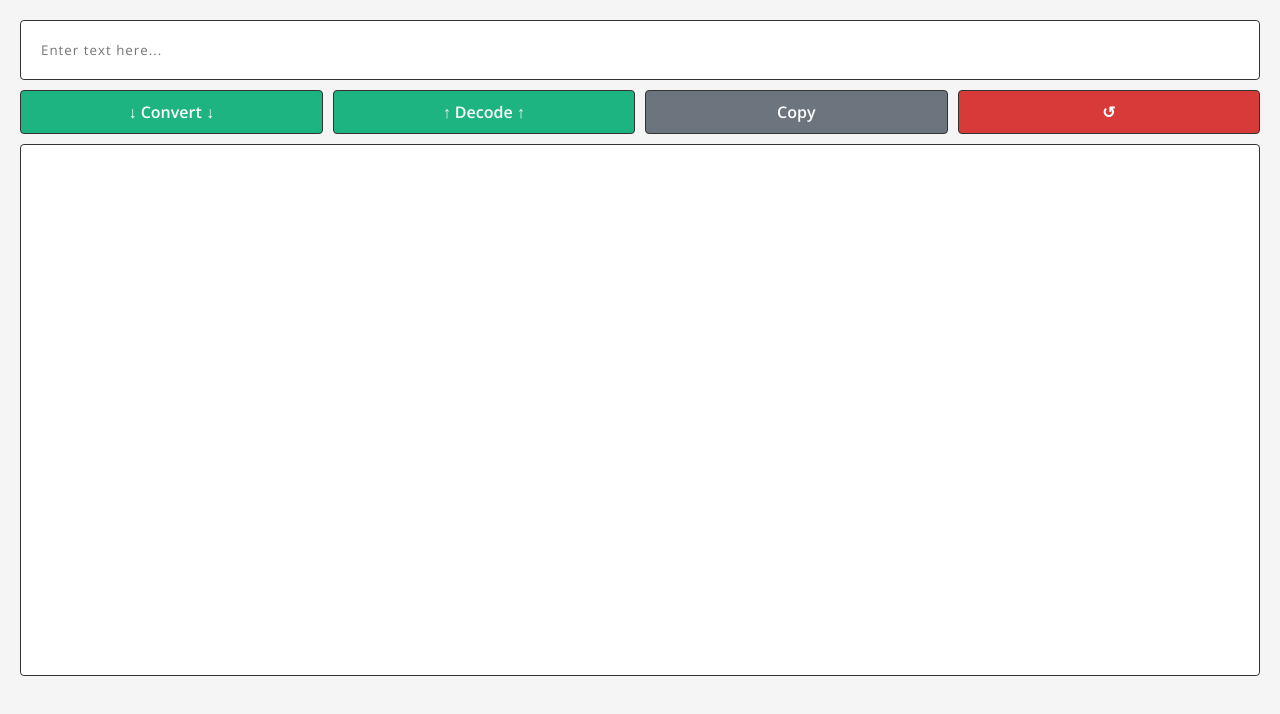
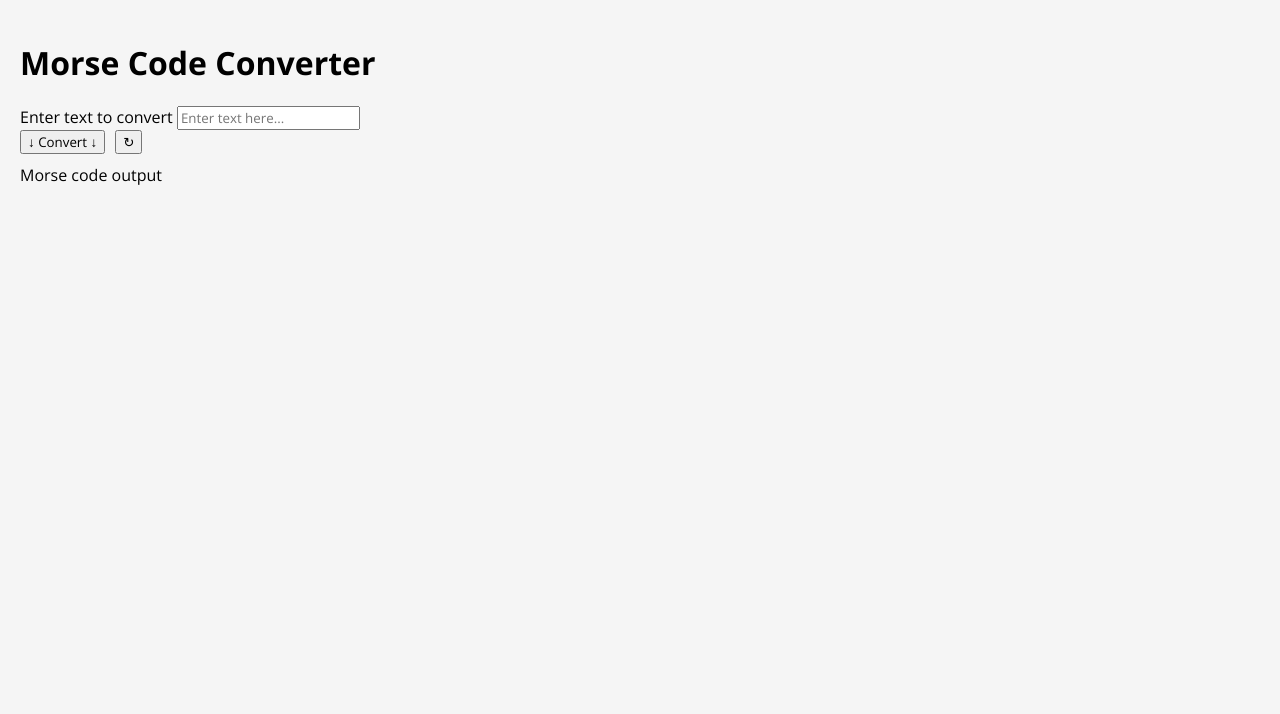
Before and after one commit to DanzuDev/Morse-Converter, a plain HTML site: page index.html in a window 1280 px wide. Drawn offline with nearby package versions, Linux system fonts and the light colour scheme.

Commit message:
Update index.html

```diff
--- a/index.html
+++ b/index.html
@@ -2,25 +2,34 @@
 <html lang="en">
 <head>
   <meta charset="UTF-8">
-  <meta http-equiv="X-UA-Compatible" content="IE=Edge">
-  <meta name="viewport" content="width=device-width, initial-scale=1">
+  <meta http-equiv="X-UA-Compatible" content="IE=edge">
+  <meta name="viewport" content="width=device-width, initial-scale=1.0">
   <title>Morse Code Converter</title>
   <link rel="preconnect" href="https://fonts.googleapis.com">
   <link rel="preconnect" href="https://fonts.gstatic.com" crossorigin>
-  <link href="https://fonts.googleapis.com/css2?family=Open+Sans:ital,wght@0,300;0,400;0,500;0,600;0,700;0,800;1,300;1,400;1,500;1,600;1,700;1,800&display=swap" rel="stylesheet">
+  <link href="https://fonts.googleapis.com/css2?family=Open+Sans:wght@300;400;500;600;700;800&display=swap" rel="stylesheet">
   <link rel="stylesheet" href="style.css">
 </head>
 <body>
-  <!-- start project -->
-  <input class="text" id="text" type="text" placeholder="Enter text here...">
-  <div class="button-group">
-    <button class="convert" id="convert">&downarrow; Convert &downarrow;</button>
-    <button class="convert" id="decode">&uparrow; Decode &uparrow;</button>
-    <button class="copy" id="copy">Copy</button>
-    <button class="reset" id="reset">&circlearrowleft;</button>
-  </div>
-  <div class="code" id="code" type="text"></div>
-  <!-- end project -->
+  <main class="container">
+    <h1>Morse Code Converter</h1>
+    <div class="converter-box">
+      <label for="text-input" class="sr-only">Enter text to convert</label>
+      <input id="text-input" class="text-input" type="text" placeholder="Enter text here..." aria-label="Input text">
+
+      <div class="button-group">
+        <button id="convert-btn" class="btn convert-btn" aria-label="Convert to Morse code">
+          <span class="icon">↓</span> Convert <span class="icon">↓</span>
+        </button>
+        <button id="reset-btn" class="btn reset-btn" aria-label="Reset converter">
+          <span class="icon">↻</span>
+        </button>
+      </div>
+
+      <label for="code-output" class="sr-only">Morse code output</label>
+      <div id="code-output" class="code-output" role="textbox" aria-readonly="true" aria-label="Morse code output"></div>
+    </div>
+  </main>
   <script src="script.js"></script>
 </body>
 </html>
```
